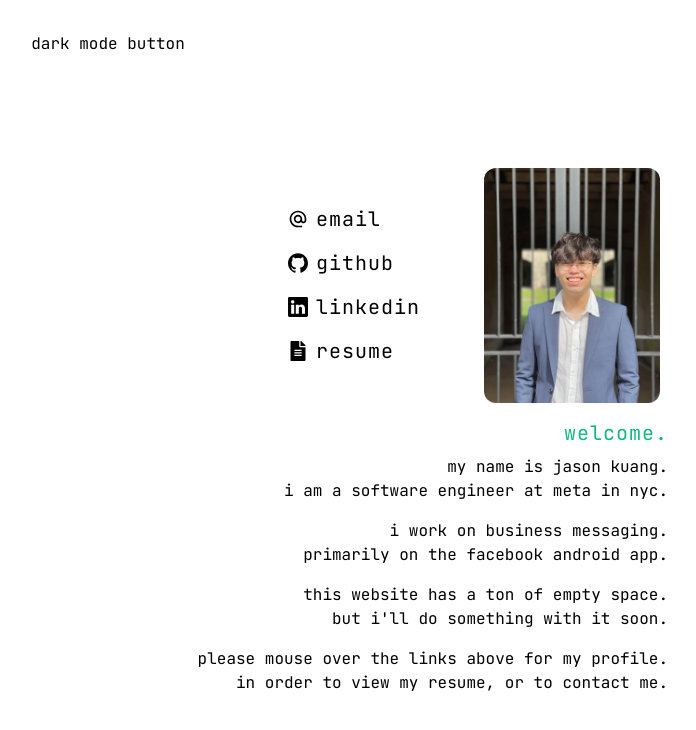
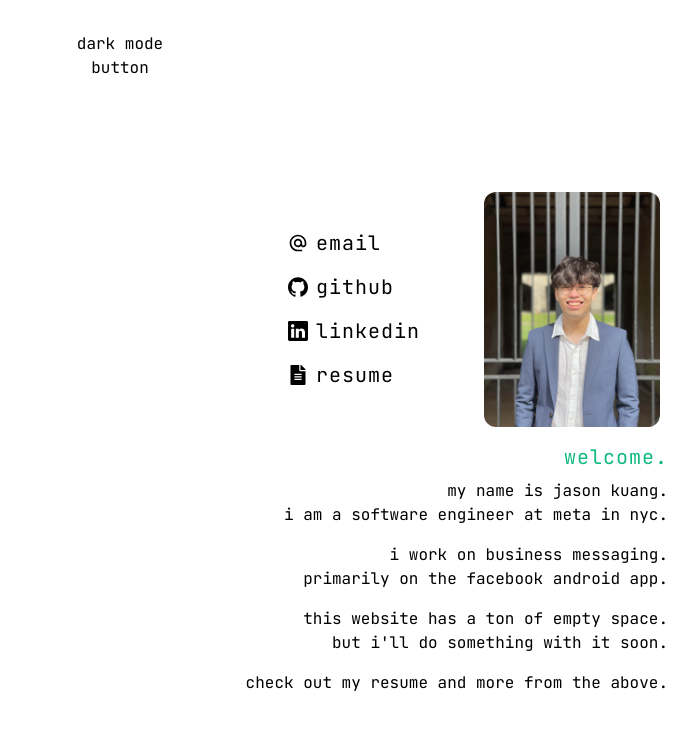
Before and after one commit to jason-kuang/jason-kuang.github.io, a Next.js app: page / in a window 1280 px wide. Shown: the top 730 px of the page, without its empty margins (292-988 px from the left). Built offline with nearby package versions, Linux system fonts and the light colour scheme.

Commit message:
Minor changes and stylistic choices

```diff
--- a/components/Header.tsx
+++ b/components/Header.tsx
@@ -11,7 +11,7 @@ export default function Header() {
   }, []);
 
   return (
-    <header className='flex justify-start py-8 grid-cols-4 sm:grid'>
+    <header className='flex justify-start py-8 px-4 grid-cols-4 sm:grid '>
         {mounted && (
           <button
             onClick={() =>
--- a/pages/index.tsx
+++ b/pages/index.tsx
@@ -24,7 +24,7 @@ const Home: NextPage = () => {
         {links.slice(0, 4).map((link) => (
           <li key={link.title}>
             <a
-              className='link flex w-fit items-center gap-2 lowercase tracking-wider hover:-translate-y-1 hover:opacity-100 hover:font-extrabold hover:text-blue-500'
+              className='link flex w-fit items-center gap-2 lowercase tracking-wider hover:opacity-100 hover:font-extrabold hover:text-blue-500'
               href={link.href}
               target='_blank'
               rel='noreferrer'
@@ -53,8 +53,7 @@ const Home: NextPage = () => {
             but i'll do something with it soon.<br></br>
           </p>
           <p>
-            please mouse over the links above for my profile. <br></br>
-            in order to view my resume, or to contact me.<br></br>
+            check out my resume and more from the above.<br></br>
           </p>
         </div>
         </Section>
```
